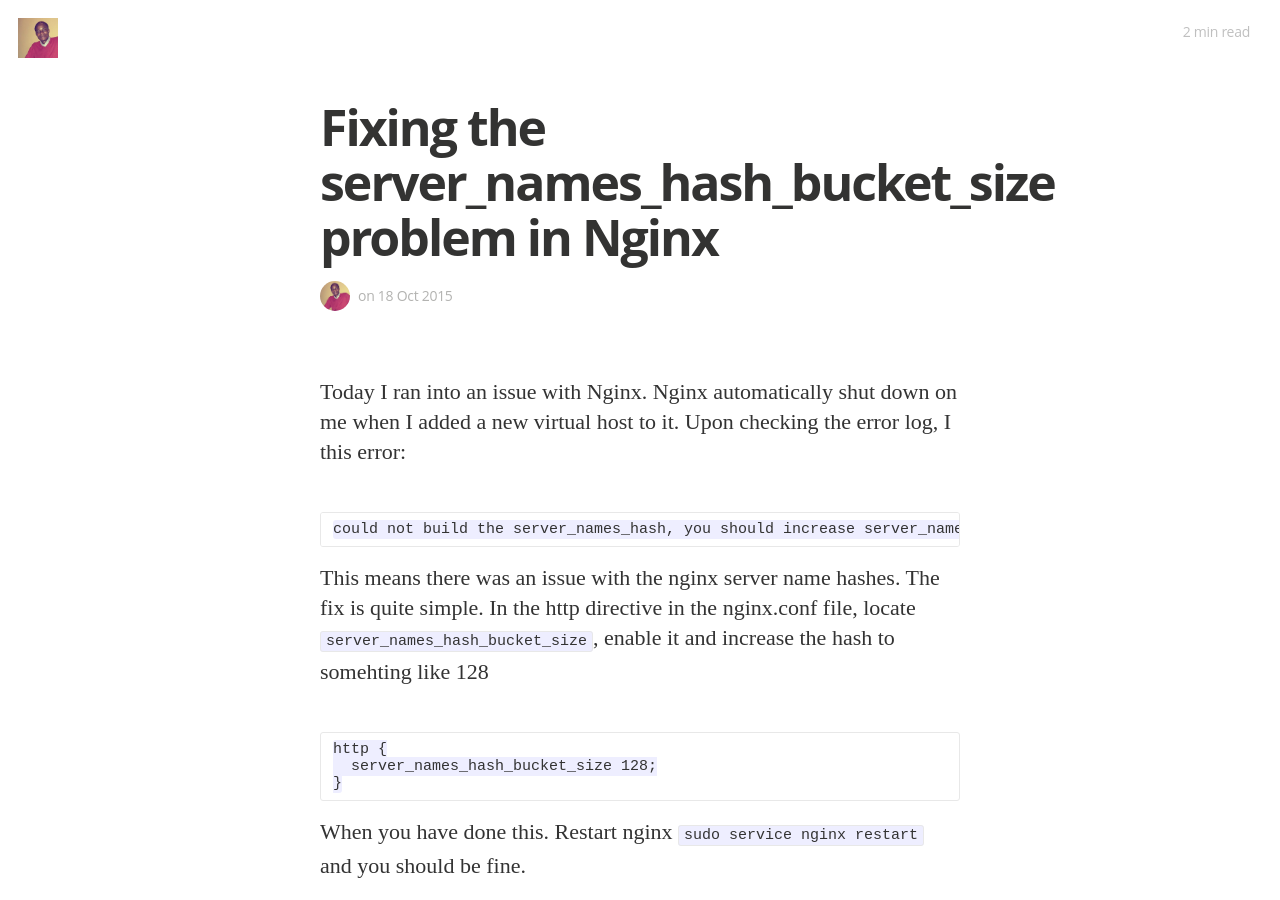
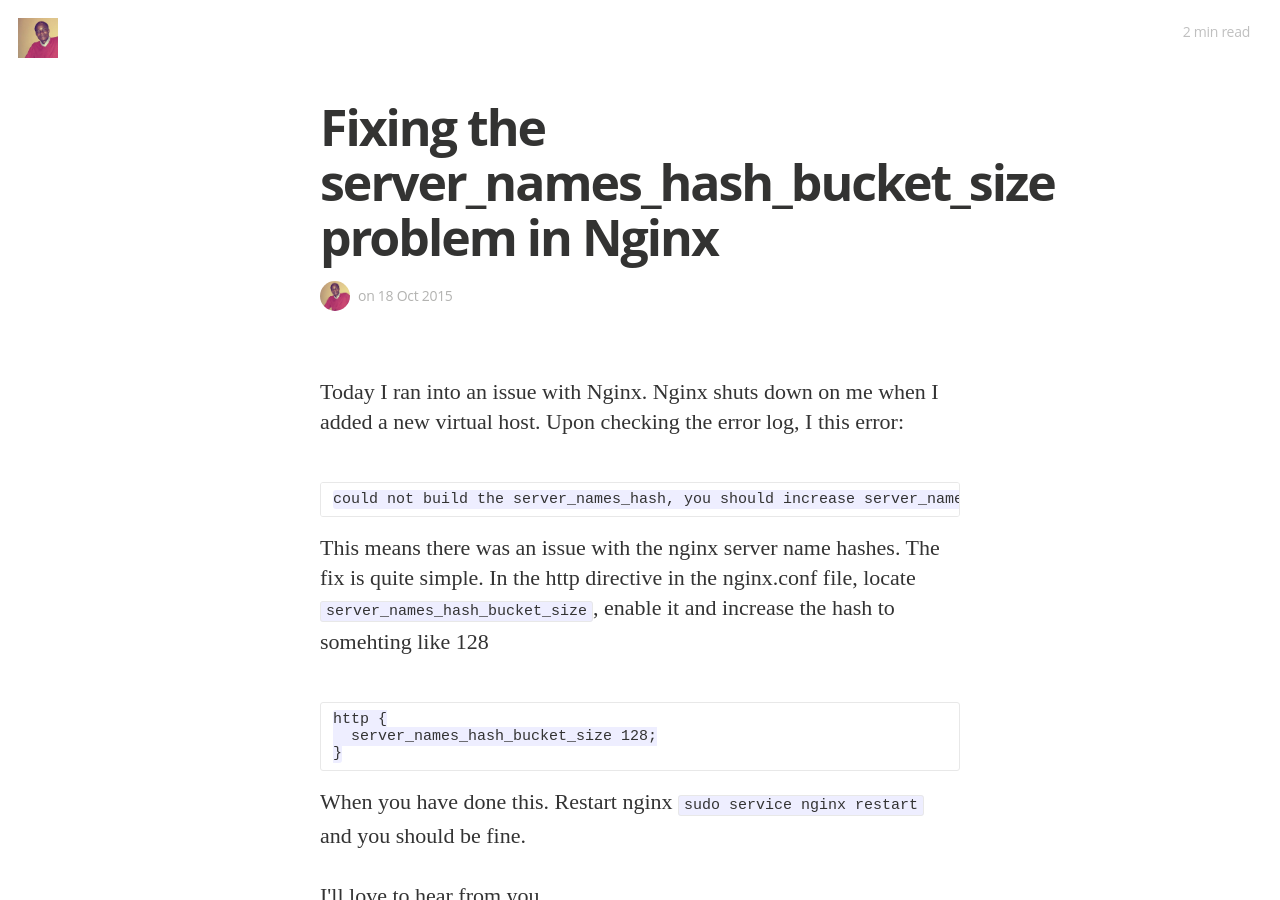
Before and after one commit to cyberomin/cyberomin.github.io, a Jekyll site: the page built from _posts/2015-10-18-fixing-the-server_names_hash_bucket_size-problem.markdown, in a window 1280 px wide and 900 px high. Built offline with Jekyll 4.4.1, drawn with Linux system fonts in a browser that asks for light colours; nearby versions of some CDN libraries; some web fonts are replaced; library files that are not in the unit come from our copies; Markdown is read by kramdown in place of the engine named in the settings; comment, search, counter and statistics services are not loaded.

Commit message:
Modified nginx post file

````diff
--- a/_posts/2015-10-18-fixing-the-server_names_hash_bucket_size-problem.markdown
+++ b/_posts/2015-10-18-fixing-the-server_names_hash_bucket_size-problem.markdown
@@ -6,9 +6,8 @@
 description: "Fixing the server_names_hash_bucket_size problem in Nginx"
 ---
 
-Today I ran into an issue with Nginx. Nginx automatically shut down on me when I added a new virtual host to it.
+Today I ran into an issue with Nginx. Nginx shuts down on me when I added a new virtual host.
 Upon checking the error log, I this error:
-
 
 ```
 could not build the server_names_hash, you should increase server_names_hash_bucket_size: 32
````
